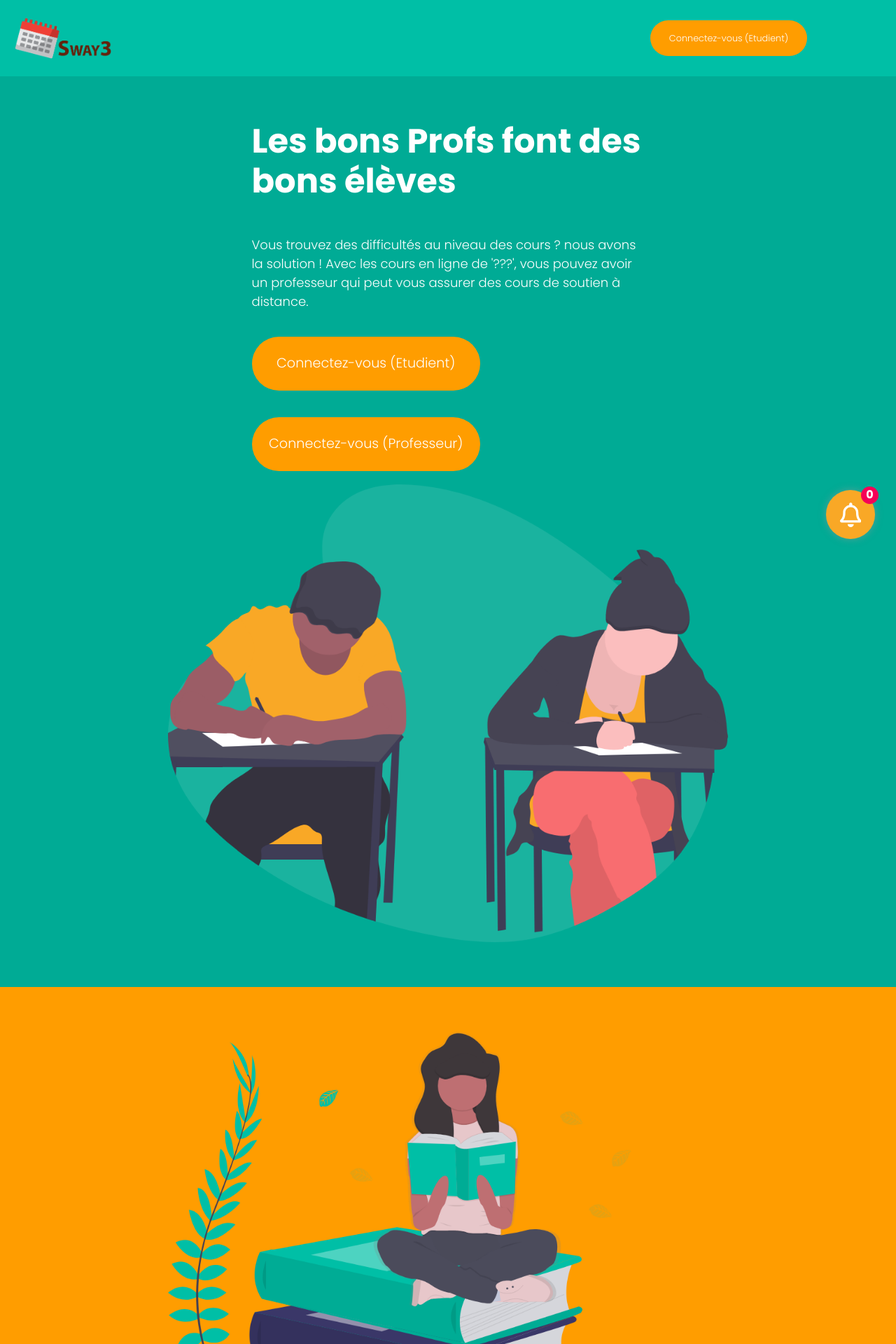
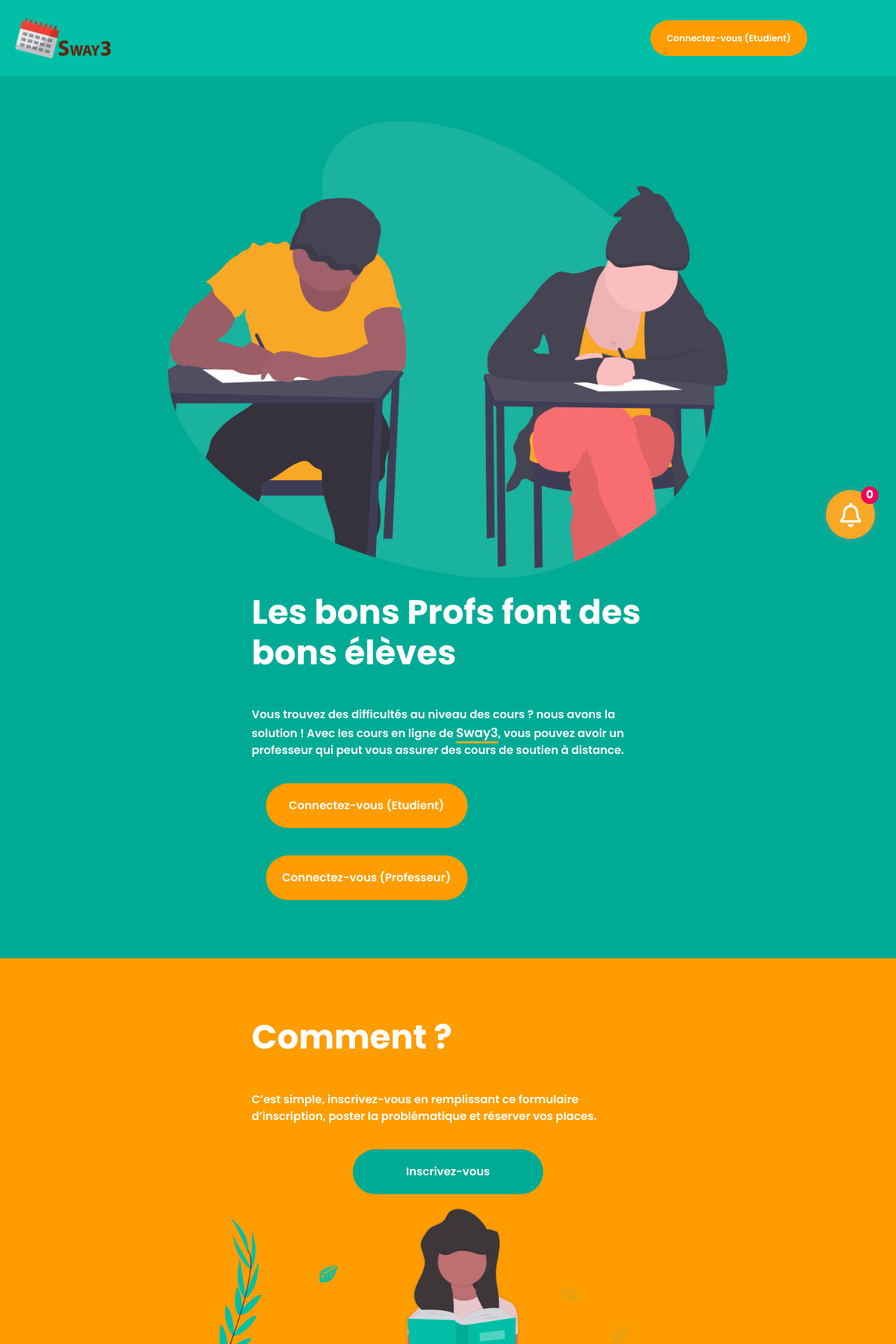
Before and after one commit to adamkhairi/Web-Souai3, a PHP site: page / in a window 1280 px wide. Shown: the top 1920 px of the page at 70% size. Run offline with PHP 8.4, Linux system fonts and the light colour scheme; some libraries are stand-ins or nearby versions.

Commit message:
fix some of mockup

```diff
--- a/app/scss/_home.scss
+++ b/app/scss/_home.scss
@@ -12,7 +12,7 @@
   &_content {
     display: flex;
     flex-direction: row;
-    flex-wrap: wrap;
+    flex-wrap: wrap-reverse;
     justify-content: space-around;
 
     .left {
@@ -23,17 +23,31 @@
       margin-bottom: 1em;
       font-size: 3em;
       font-weight: 700;
+      margin-top: 20px;
     }
 
     p {
       margin-bottom: 1em;
+      font-size: medium;
+      font-weight: 600;
+    }
+    .btn_for_login{
+      display: flex;
+      flex-wrap: wrap;
+      justify-content: center;
+    }
+    span{
+      border-bottom: 3px solid $lOrange ;
       font-size: large;
+      font-weight: 600;
     }
 
     .btn-header {
       //place-self: center;
-      @include btn($orange, 17em);
-      font-size: larger;
+      @include btn($orange, 18em);
+      font-size: medium;
+      font-weight: 600;
+      margin-left: 20px;
     }
 
     .btnG {
@@ -90,6 +104,11 @@
       //place-self: center;
       @include btn($orange, 15 xem);
       font-size: larger;
+
+    }
+    .btnG {
+      @include btn($green, 17em);
+
     }
 
     img {
--- a/app/scss/_mixins.scss
+++ b/app/scss/_mixins.scss
@@ -1,11 +1,13 @@
 @mixin btn($color,$width) {
   color: white;
-  padding: 1em;
-  margin: 1em 0 ;
+  padding: 1.1em;
+  margin: 1.2em auto ;
   border-radius: 5em;
   background-color: $color;
   width: $width;
   height: 4em;
+  border: none;
+
 }
 @mixin input($brColor,$width){
   background-color: white;
--- a/app/scss/_profill.scss
+++ b/app/scss/_profill.scss
@@ -445,7 +445,7 @@ nav {
 footer {
     background-color: $colorV;
     padding: 10px;
-    margin-top: 26px;
+    // margin-top: 26px;
     .footer {
         position: relative;
         display: flex;
@@ -644,10 +644,11 @@ footer {
             height: auto;
             padding: 15px;
             box-shadow: 0px 0px 11px 0px rgba(149, 152, 154, 0.554);
-            h2{
+            &_h2{
                 color: $colorW;
                 font-size: larger;
                 font-weight: 600;
+                margin-top: 5px;
             }
         }
     }
--- a/index.php
+++ b/index.php
@@ -240,11 +240,12 @@ include("navbar.php");
                     <div class="left d-flex flex-column justify-content-center">
                         <h1>Les bons Profs font des bons élèves </h1>
                         <p>Vous trouvez des difficultés au niveau des cours ?
-                            nous avons la solution ! Avec les cours en ligne de '???',
+                            nous avons la solution ! Avec les cours en ligne de <span>Sway3</span>,
                             vous pouvez avoir un professeur qui peut vous
                             assurer des cours de soutien à distance.</p>
+<div class="btn_for_login">
 
-                        <button id="etud" onclick="logingEtudiant()" class="btn btn-header"
+<button id="etud" onclick="logingEtudiant()" class="btn btn-header"
                                 data-target="#exampleModalCentertype="
                         >Connectez-vous (Etudient)
                         </button>
@@ -253,6 +254,7 @@ include("navbar.php");
                                 data-target="#exampleModalCentertype="
                         >Connectez-vous (Professeur)
                         </button>
+</div>
                     </div>
                     <div class="">
 
--- a/notification.php
+++ b/notification.php
@@ -8,11 +8,11 @@ if (!empty($_SESSION['lastName'])) {
     $lastname = $_SESSION['lastName'];
     // afficher un message
     echo
-    "<h2 class='h4-w'>Bonjour
+    "<h2 class='notif_name_h2'>Bonjour
             $lastname
             </h2>";
 } else {
-    echo "<h4 class='h4-w'>Bonjour</h4>";
+    echo "<h2 class='notif_name_h2'>Bonjour</h2>";
 }
 
 ?>
```
Also changed, not shown: Student.php (+4 -4 lines), src/css/main.css, 1 other file.
